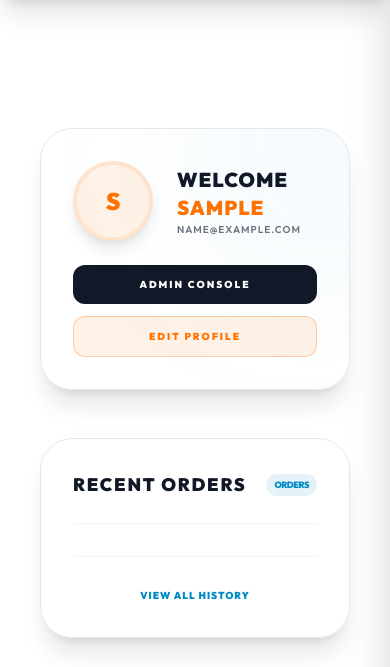
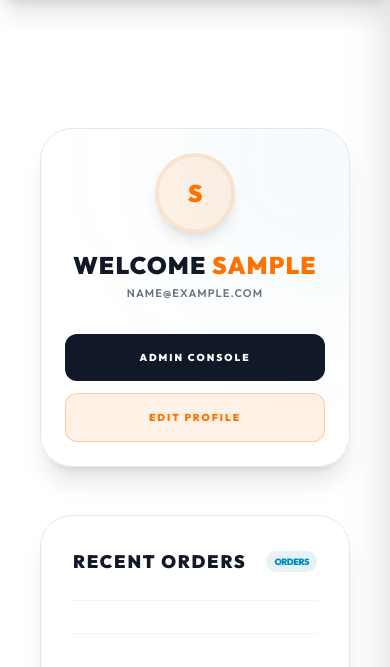
Before and after one commit to El-viktoh/Compupartz, a Django app: page /dashboard/ in a window 390 px wide. Shown: the part 69-736 px from the top of the page. Run offline with Django 4.2, Linux system fonts and the light colour scheme; the visitor is signed in with stand-in values (Sample User, id 1); data that the repository does not hold is empty; some libraries are stand-ins or nearby versions.

Commit message:
UI: Optimize dashboard mobile responsiveness with centered layout and full-width buttons

```diff
--- a/templates/account/dashboard.html
+++ b/templates/account/dashboard.html
@@ -9,17 +9,17 @@
 <div class="max-w-6xl mx-auto px-4 py-8 animate-fadeIn">
 
     <!-- HEADER SECTION -->
-    <div class="flex flex-col md:flex-row md:items-center justify-between gap-6 mb-12 bg-white/80 dark:bg-white/5 backdrop-blur-xl border border-gray-200 dark:border-white/10 p-8 rounded-[2rem] shadow-xl relative overflow-hidden">
+    <div class="flex flex-col md:flex-row items-center md:justify-between gap-6 mb-12 bg-white/80 dark:bg-white/5 backdrop-blur-xl border border-gray-200 dark:border-white/10 p-6 md:p-8 rounded-[2rem] shadow-xl relative overflow-hidden text-center md:text-left">
         <div class="absolute -top-24 -right-24 w-64 h-64 bg-brandBlue/5 rounded-full blur-[80px] pointer-events-none"></div>
 
-        <div class="flex items-center gap-6 relative z-10">
+        <div class="flex flex-col md:flex-row items-center gap-4 md:gap-6 relative z-10">
             <!-- AVATAR -->
             <div class="relative group">
-                <div class="w-20 h-20 rounded-full border-4 border-brandOrange/20 overflow-hidden shadow-lg transition-transform group-hover:scale-105 duration-300">
+                <div class="w-20 h-20 md:w-24 md:h-24 rounded-full border-4 border-brandOrange/20 overflow-hidden shadow-lg transition-transform group-hover:scale-105 duration-300 mx-auto md:mx-0">
                     {% if user.profile.avatar %}
                         <img src="{{ user.profile.avatar.url }}" class="w-full h-full object-cover">
                     {% else %}
-                        <div class="w-full h-full bg-brandOrange/10 flex items-center justify-center text-brandOrange font-black text-2xl">
+                        <div class="w-full h-full bg-brandOrange/10 flex items-center justify-center text-brandOrange font-black text-2xl md:text-3xl">
                             {{ user.username|slice:":1"|upper }}
                         </div>
                     {% endif %}
@@ -27,22 +27,22 @@
             </div>
 
             <div>
-                <h1 class="text-xl sm:text-3xl font-outfit font-black text-gray-900 dark:text-white uppercase tracking-wider">
+                <h1 class="text-2xl sm:text-3xl font-outfit font-black text-gray-900 dark:text-white uppercase tracking-wider mb-1">
                     Welcome <span class="text-brandOrange">{{ user.first_name|default:user.username }}</span>
                 </h1>
-                <p class="text-[10px] sm:text-sm text-gray-500 dark:text-gray-400 font-light uppercase tracking-widest break-all">
+                <p class="text-[11px] sm:text-sm text-gray-500 dark:text-gray-400 font-light uppercase tracking-widest break-all">
                     {{ user.email }}
                 </p>
             </div>
         </div>
 
-        <div class="flex flex-col sm:flex-row gap-3 relative z-10">
+        <div class="flex flex-col sm:flex-row gap-3 relative z-10 w-full md:w-auto mt-2 md:mt-0 justify-center">
             {% if user.is_staff %}
-            <a href="/admin/" class="bg-gray-900 dark:bg-white text-white dark:text-black px-6 py-3 rounded-xl font-black uppercase text-[10px] tracking-[0.2em] transition-all hover:scale-105 active:scale-95 flex items-center justify-center">
+            <a href="/admin/" class="w-full sm:w-auto bg-gray-900 dark:bg-white text-white dark:text-black px-6 py-4 md:py-3 rounded-xl font-black uppercase text-[10px] tracking-[0.2em] transition-all hover:scale-105 active:scale-95 flex items-center justify-center">
                 Admin Console
             </a>
             {% endif %}
-            <button onclick="openProfileModal()" class="bg-brandOrange/10 dark:bg-brandOrange/5 border border-brandOrange/30 text-brandOrange px-6 py-3 rounded-xl font-black uppercase text-[10px] tracking-[0.2em] transition-all hover:bg-brandOrange hover:text-white transform hover:-translate-y-1 active:scale-95">
+            <button onclick="openProfileModal()" class="w-full sm:w-auto bg-brandOrange/10 dark:bg-brandOrange/5 border border-brandOrange/30 text-brandOrange px-6 py-4 md:py-3 rounded-xl font-black uppercase text-[10px] tracking-[0.2em] transition-all hover:bg-brandOrange hover:text-white transform hover:-translate-y-1 active:scale-95">
                 Edit Profile
             </button>
         </div>
```
